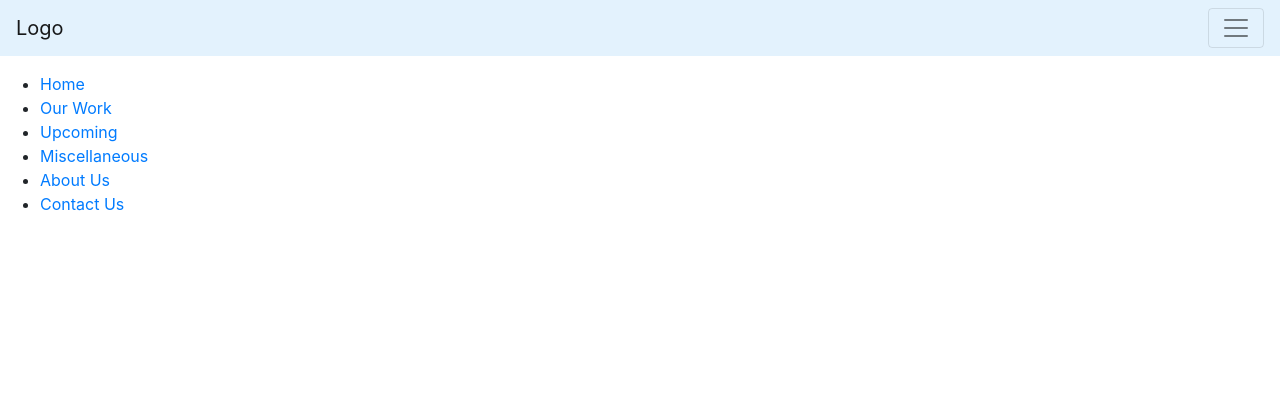
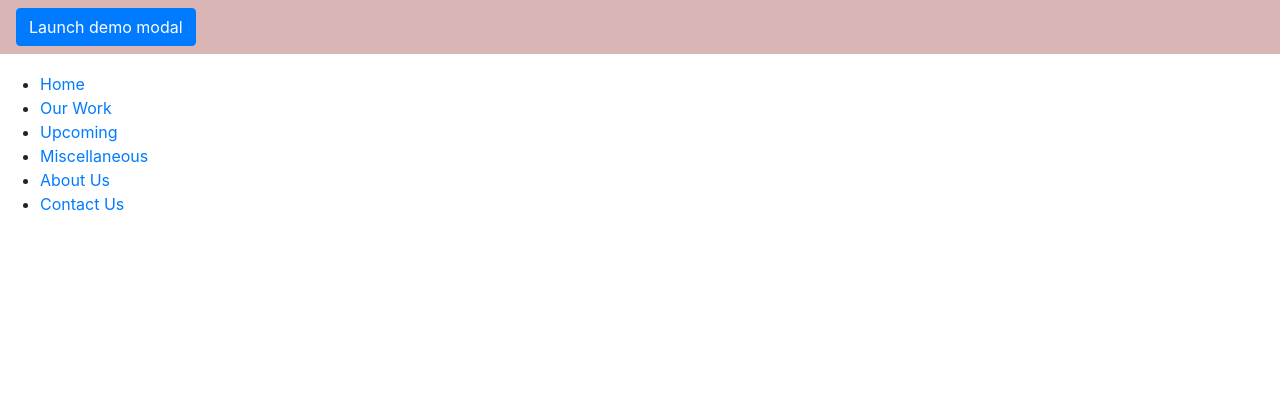
Before and after one commit to ibhan88/Company-Website, a Flask app: page / in a window 1280 px wide. Shown: the top 420 px of the page. Run offline with Flask 2, Linux system fonts and the light colour scheme; some libraries are stand-ins or nearby versions.

Commit message:
started home modal.

```diff
--- a/static/css/style.css
+++ b/static/css/style.css
@@ -0,0 +1,73 @@
+.navbar {
+    background-color: #dab5b5;
+    width: 100%
+}
+
+.modal {
+  position: fixed;
+  top: 0;
+  right: 0;
+  bottom: 0;
+  left: 0;
+  overflow: hidden;
+}
+
+.modal-open {
+   background-color: #dab5b5;
+}
+
+.modal-dialog {
+  position: fixed;
+  margin: 0;
+  width: 100%;
+  height: 100%;
+  padding: 0;
+}
+
+.modal-content {
+  position: absolute;
+  top: 0;
+  right: 0;
+  bottom: 0;
+  left: 0;
+  border: 2px solid #3c7dcf;
+  border-radius: 0;
+  box-shadow: none;
+}
+
+.modal-header {
+  position: absolute;
+  top: 0;
+  right: 0;
+  left: 0;
+  height: 50px;
+  padding: 10px;
+  background: #6598d9;
+  border: 0;
+}
+
+.modal-title {
+  font-weight: 300;
+  font-size: 2em;
+  color: #fff;
+  line-height: 30px;
+}
+
+.modal-body {
+  position: absolute;
+  top: 50px;
+  bottom: 60px;
+  width: 100%;
+  font-weight: 300;
+  overflow: auto;
+}
+
+.modal-footer {
+  position: absolute;
+  right: 0;
+  bottom: 0;
+  left: 0;
+  height: 60px;
+  padding: 10px;
+  background: #f1f3f5;
+}
--- a/templates/base.html
+++ b/templates/base.html
@@ -3,35 +3,81 @@
   <head>
     <!-- Required meta tags -->
     <meta charset="utf-8">
-    <meta name="viewport" content="width=device-width, initial-scale=1, shrink-to-fit=no">
+    <meta name="viewport" content="width=device-width, initial-scale=1">
 
     <!-- Bootstrap CSS -->
-    <link rel="stylesheet" href="https://stackpath.bootstrapcdn.com/bootstrap/4.2.1/css/bootstrap.min.css" integrity="sha384-GJzZqFGwb1QTTN6wy59ffF1BuGJpLSa9DkKMp0DgiMDm4iYMj70gZWKYbI706tWS" crossorigin="anonymous">
+    <link rel="stylesheet" href="https://maxcdn.bootstrapcdn.com/bootstrap/4.2.1/css/bootstrap.min.css">
 
     <link rel="stylesheet" href="/static/css/style.css">
 
     <title>{% block title %} TITLE GOES HERE {% endblock%}</title>
   </head>
   <body>
-    <nav class="navbar fixed-top navbar-light" style="background-color: #e3f2fd;">
+<!--     <nav class="navbar fixed-top navbar-light" style="background-color: #e3f2fd;">
       <a class="navbar-brand" href="/">Logo</a>
-      <button class="navbar-toggler" type="button" data-toggle="collapse" data-target="#navbarTogglerDemo02" aria-controls="navbarTogglerDemo02" aria-expanded="false" aria-label="Toggle navigation">
+      <button class="btn btn-primary" type="button" data-toggle="modal" data-target="#navbarToggler">
         <span class="navbar-toggler-icon"></span>
       </button>
 
-      <div class="collapse navbar-collapse" id="navbarTogglerDemo02">
-        <ul class="navbar-nav mr-auto mt-2 mt-lg-0">
-          <li class="nav-item active">
-            <a class="nav-link" href="#">Home <span class="sr-only">(current)</span></a>
-          </li>
-        </ul>
-        <ul class="navbar-nav mr-auto mt-2 mt-lg-0">
-          <li class="nav-item active">
-            <a class="nav-link" href="#">Menu <span class="sr-only">(current)</span></a>
-          </li>
-        </ul>
+      <div class="modal fade" id="navbarToggler" tabindex="-1" role="dialog" aria-labelledby="ModalLabel" aria-hidden="true">
+        <div class="modal-dialog" role="document">
+          <div class="container-fluid modal-content">
+            <div class="modal-header">
+              <a class="modal-title" id="ModalLabel" href="/">Logo</a>
+              <button type="button" class="close" data-dismiss="modal" aria-label="Close">
+                <span aria-hidden="true">&times;</span>
+              </button>
+            </div>
+            <div class="modal-body">
+              <ul>
+                <li><a href="/works">Our Work</a></li>
+                <li><a href="/upcoming">Upcoming</a></li>
+                <li><a href="/misc">Miscellaneous</a></li>
+                <li><a href="/about">About Us</a></li>
+                <li><a href="/contact">Contact Us</a></li>
+              </ul>
+            </div>
+            <div class="modal-footer">
+              <button type="button" class="btn btn-secondary" data-dismiss="modal">Close</button>
+            </div>
+          </div>
+        </div>
+      </div>
+    </nav> -->
+
+    <!-- Button trigger modal -->
+    <nav class="navbar fixed-top navbar-light">
+      <button type="button" class="btn btn-primary" data-toggle="modal" data-target="#navModal">
+        Launch demo modal
+      </button>
+
+      <!-- Modal -->
+      <div class="modal fade" id="navModal" tabindex="-1" role="dialog" aria-labelledby="ModalLabel" aria-hidden="true">
+        <div class="modal-dialog" role="document">
+          <div class="modal-content">
+            <div class="modal-header">
+              <a class="modal-title" id="ModalLabel" href="/">Logo</a>
+              <button type="button" class="close" data-dismiss="modal" aria-label="Close">
+                <span aria-hidden="true">&times;</span>
+              </button>
+            </div>
+            <div class="modal-body">
+              <ul>
+                <li><a href="/works">Our Work</a></li>
+                <li><a href="/upcoming">Upcoming</a></li>
+                <li><a href="/misc">Miscellaneous</a></li>
+                <li><a href="/about">About Us</a></li>
+                <li><a href="/contact">Contact Us</a></li>
+              </ul>
+            </div>
+            <div class="modal-footer">
+              <button type="button" class="btn btn-secondary" data-dismiss="modal">Close</button>
+            </div>
+          </div>
+        </div>
       </div>
     </nav>
+
 
 
 
@@ -71,8 +117,8 @@
 
     <!-- Optional JavaScript -->
     <!-- jQuery first, then Popper.js, then Bootstrap JS -->
-    <script src="https://code.jquery.com/jquery-3.3.1.slim.min.js" integrity="sha384-q8i/X+965DzO0rT7abK41JStQIAqVgRVzpbzo5smXKp4YfRvH+8abtTE1Pi6jizo" crossorigin="anonymous"></script>
-    <script src="https://cdnjs.cloudflare.com/ajax/libs/popper.js/1.14.6/umd/popper.min.js" integrity="sha384-wHAiFfRlMFy6i5SRaxvfOCifBUQy1xHdJ/yoi7FRNXMRBu5WHdZYu1hA6ZOblgut" crossorigin="anonymous"></script>
-    <script src="https://stackpath.bootstrapcdn.com/bootstrap/4.2.1/js/bootstrap.min.js" integrity="sha384-B0UglyR+jN6CkvvICOB2joaf5I4l3gm9GU6Hc1og6Ls7i6U/mkkaduKaBhlAXv9k" crossorigin="anonymous"></script>
+    <script src="https://code.jquery.com/jquery-3.3.1.slim.min.js"></script>
+    <script src="https://cdnjs.cloudflare.com/ajax/libs/popper.js/1.14.6/umd/popper.min.js"></script>
+    <script src="https://stackpath.bootstrapcdn.com/bootstrap/4.2.1/js/bootstrap.min.js"></script>
   </body>
 </html>
```
